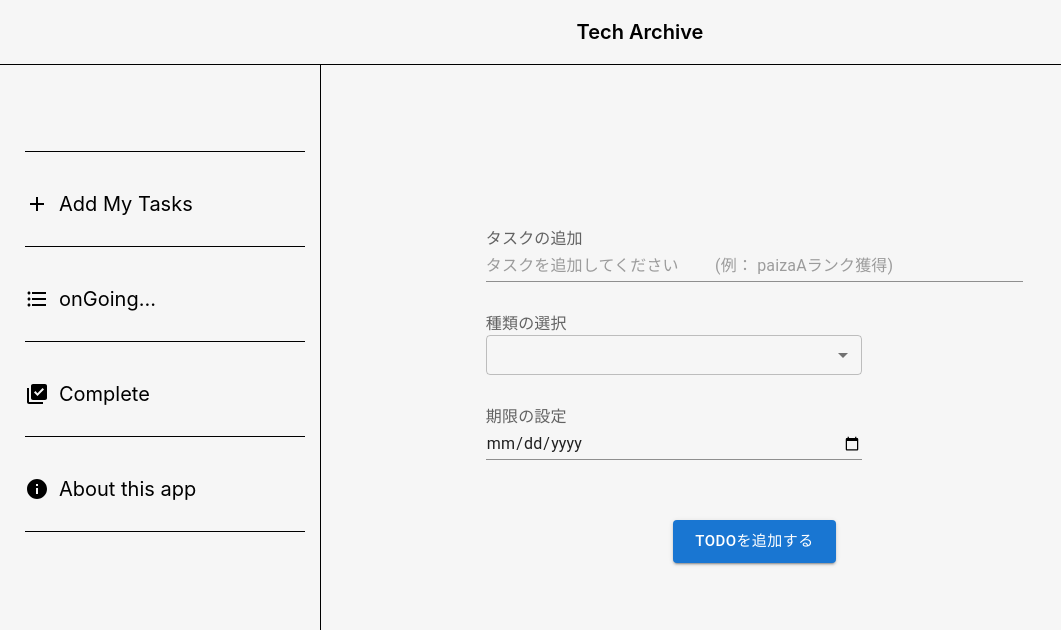
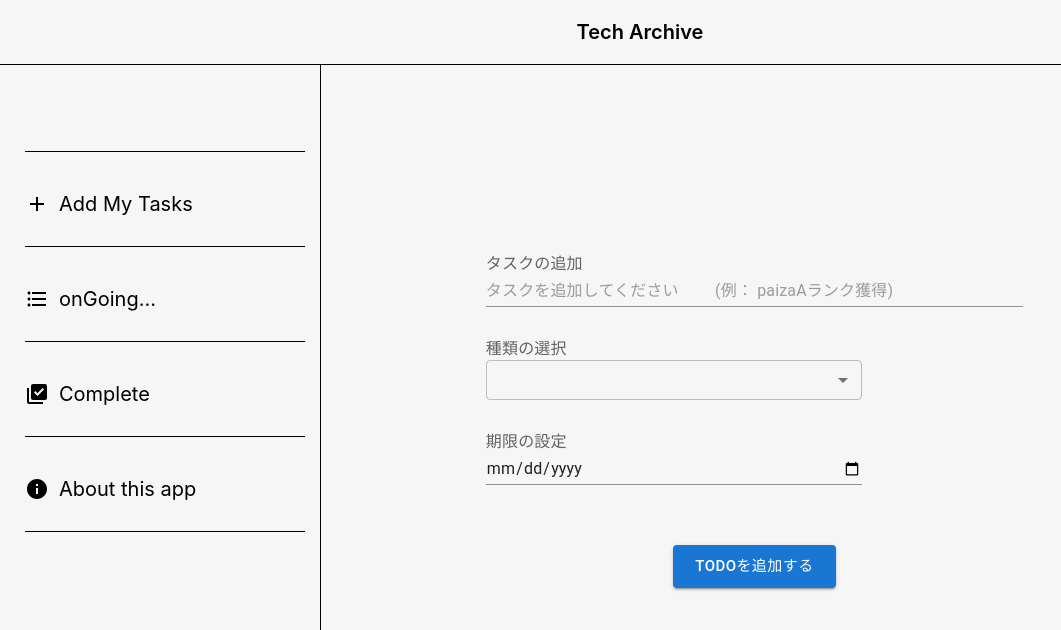
Before and after one commit to wajofjwiaawjfoajofj/todofrontend, a React (Create React App) app: page / in a window 1280 px wide. Shown: the top 630 px of the page, without its empty margins (0-1061 px from the left). Built offline with nearby package versions, Linux system fonts and the light colour scheme.

Commit message:
ほんの一部修正

```diff
--- a/src/Components/Form.css
+++ b/src/Components/Form.css
@@ -10,6 +10,7 @@ form{
 
 .wrraper{
     width: 70%;
+    padding: 40px;
 }
 
 @media screen and (min-width:768px){
@@ -47,6 +48,7 @@ form{
    justify-content: center;
    align-items: center;
    margin: 60px;
+   margin-bottom: 10px;
 }
 
 /* sp用のcss */
```
